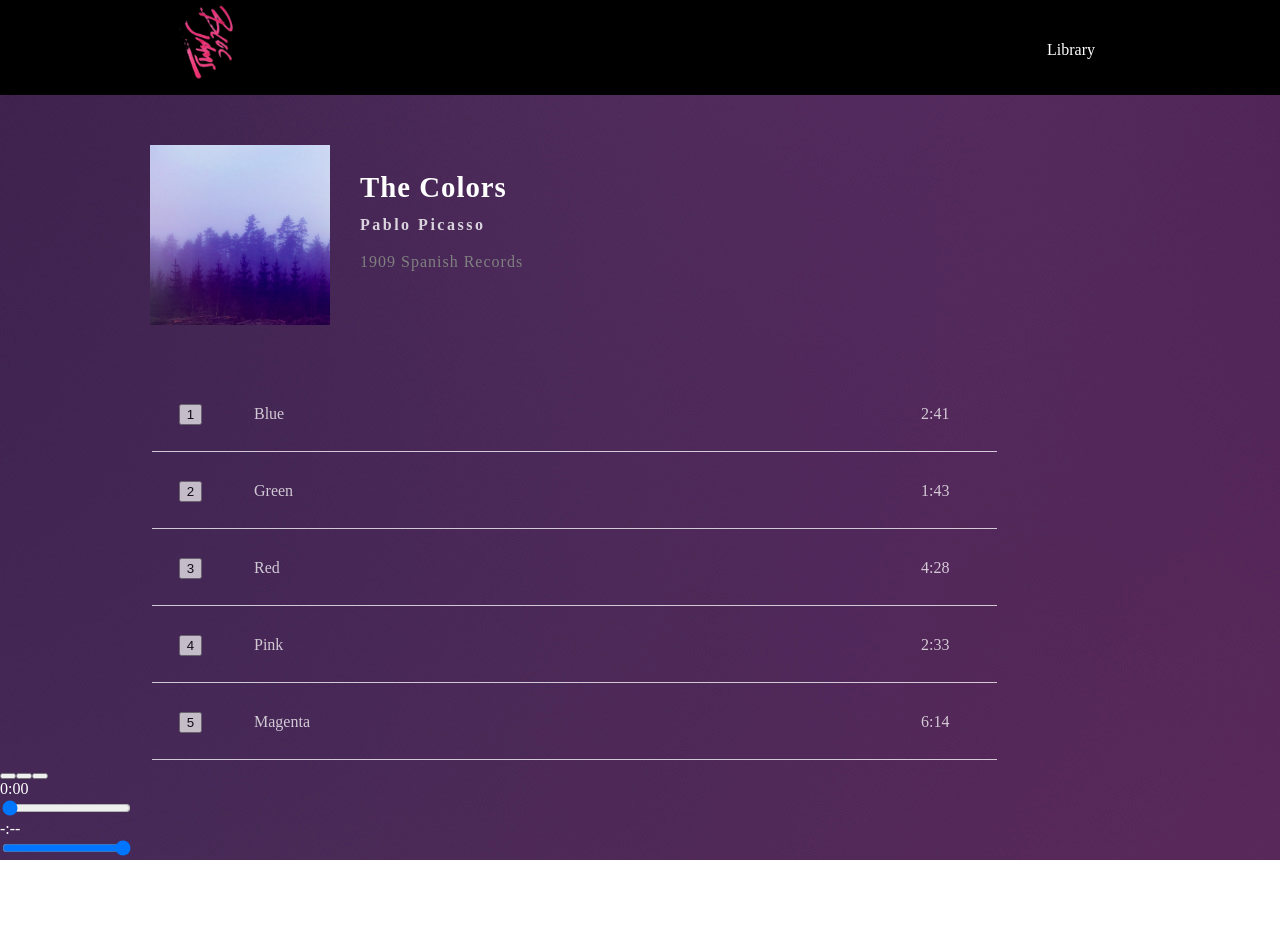
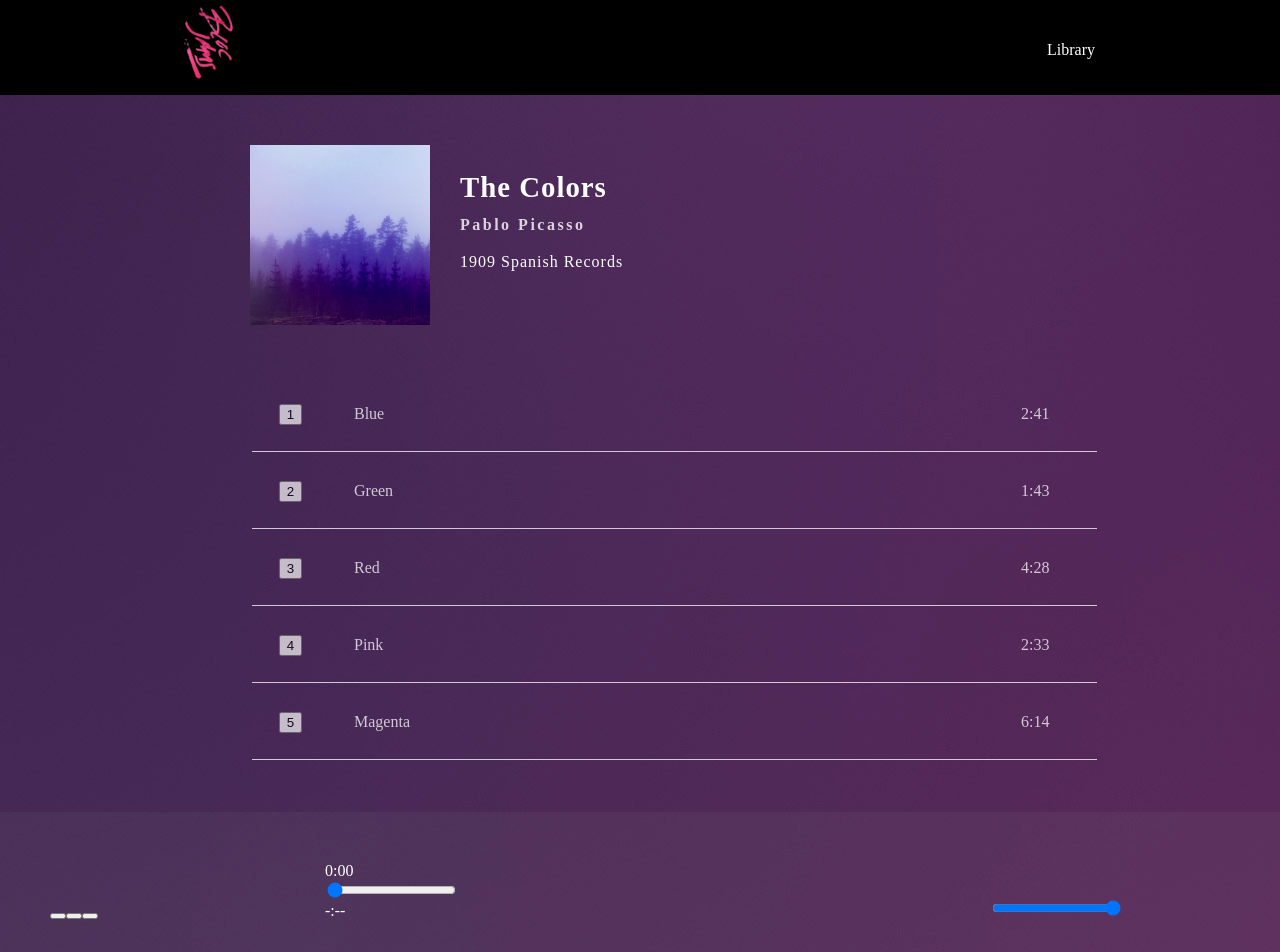
Before and after one commit to mcbeauregard/bloc-jams-react, a React (Create React App) app: page /album/the-colors in a window 1280 px wide. Shown: the top 952 px of the page. Before the commit the page ends 860 px from the top, so only its background shows below. Built offline with nearby package versions, Linux system fonts and the light colour scheme; some icons are missing.

Commit message:
started the player bar

```diff
--- a/src/components/Album.css
+++ b/src/components/Album.css
@@ -35,8 +35,8 @@ body {
 /* album info */
 
 #album-info {
-  display: block;
-  margin-left: 50px;
+  display: table;
+  margin-left: 150px;
 }
 
 #album-info img {
@@ -69,7 +69,7 @@ body {
 .album-details #release-info {
   font-size: 1rem;
   display: block;
-  color: grey;
+  color: ligthgrey;
 }
 
 /* Song list */
@@ -77,9 +77,8 @@ body {
 #song-list {
   width: 950px;
   display: block;
-  margin-left: 50px;
-  padding-left: 100px;
-  padding-right: 0px;
+  margin: 0 0 50px 150px;
+  padding: 0 0 0 100px;
   text-align: center;
   opacity: 0.75;
   line-height: 4.5em;
--- a/src/components/PlayerBar.css
+++ b/src/components/PlayerBar.css
@@ -1,44 +1,25 @@
-.App-title {
+.player-bar {
+  width: 100%;
+  display: block;
+  padding: 50px 0 50px 0px;
+  background: hsla(0, 0%, 50%, 0.1);
 }
 
-body {
-  background-image: url(/assets/images/blurred_backgrounds/blur_bg_3.jpg);
+#buttons {
+  display: inline-block;
+  width: 200px;
+  padding: 0 50px 0 50px;
 }
 
-/* album info */
-
-#album-info {
-  display: table;
+#time-control {
+  display: inline-block;
+  text-align: left;
+  width: 665px;
+  padding-left: 25px;
 }
 
-#album-info img {
-  width: 180px;
-  display: block;
-  float: left;
-  padding: 50px 30px 50px 100px;
+#volume-control {
+  display: inline-block;
+  text-align: left;
+  width: 200px;
 }
-
-.album-details {
-  text-align: left;
-  float: right;
-  padding: 90px 50px 50px 0px;
-  letter-spacing: 1px;
-  line-height: 0.3em;
-}
-
-.album-details #album-title {
-  font-size: 1.8em;
-  display: block;
-}
-
-.album-details .artist {
-  font-size: 1rem;
-  display: block;
-  color: white;
-}
-
-.album-details #release-info {
-  font-size: 1rem;
-  display: block;
-  color: grey;
-}
```
